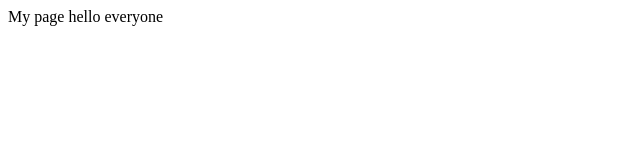
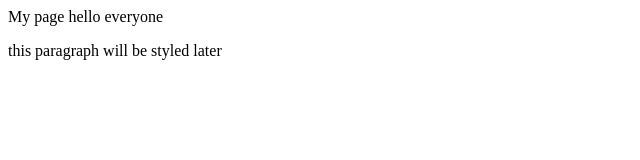
Before and after one commit to Imanelo/SshRemoteRepo, a plain HTML site: page index.html in a window 1280 px wide. Shown: the whole page, without its empty margins (0-640 px from the left). Drawn offline with Linux system fonts and the light colour scheme.

Commit message:
first paragrph filled

```diff
--- a/index.html
+++ b/index.html
@@ -1,4 +1,5 @@
 <html><head>My page</head>
 	<body>hello everyone
-	<p></p></body>
+	<p>this paragraph will be styled later</p></body>
+
 </html>
```
